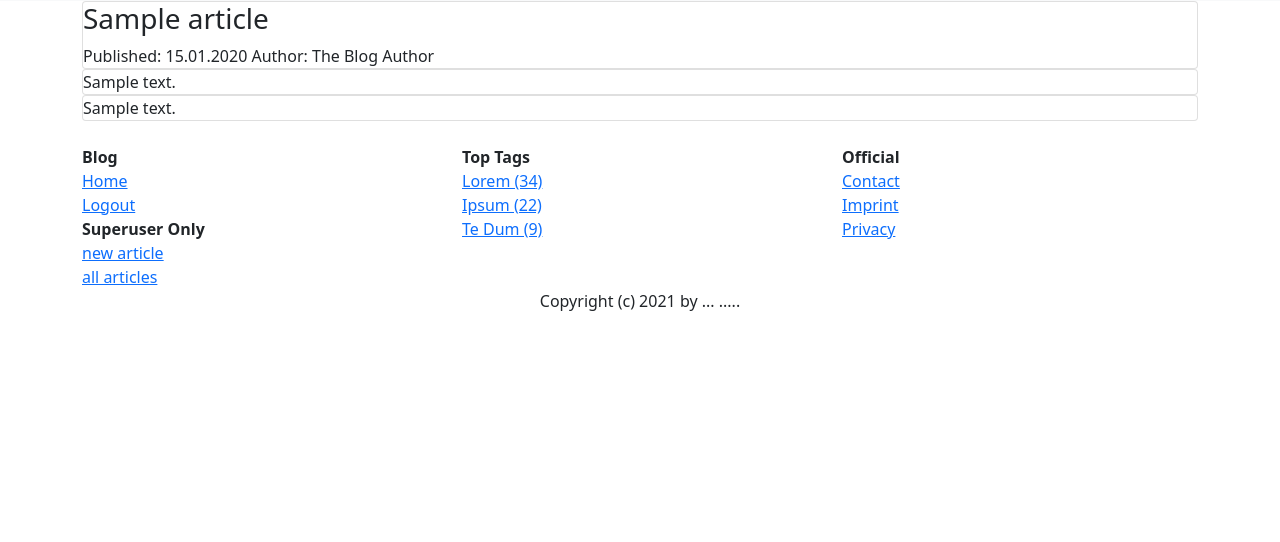
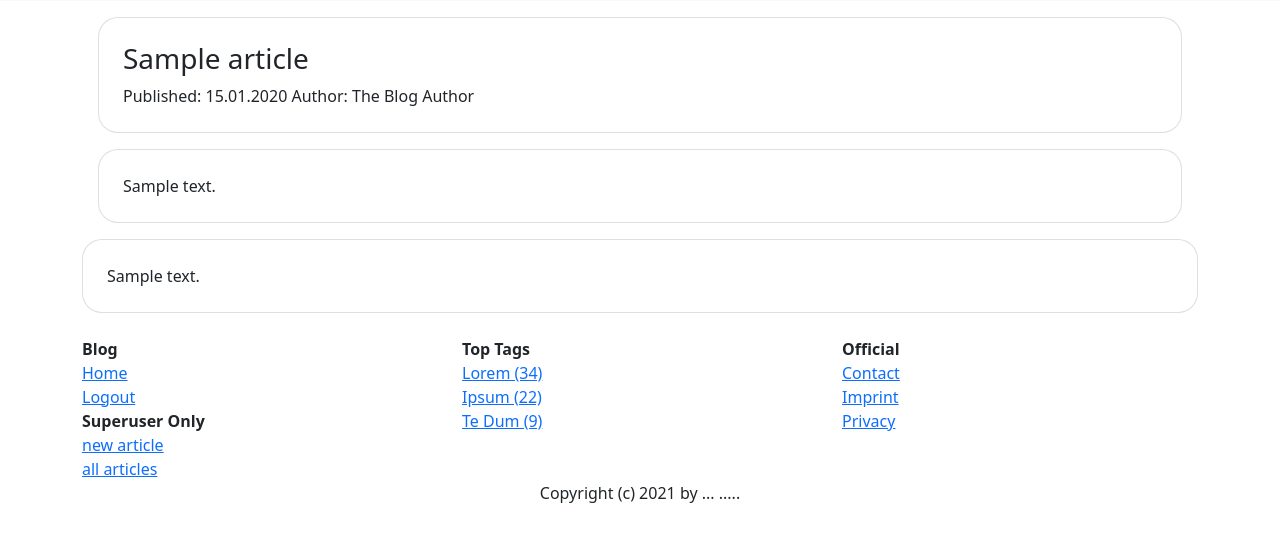
Before and after one commit to eliujulian/djangoblogdemo, a Django app: a page that uses templates/blog/article-detail.html in a window 1280 px wide. Shown: the part 55-597 px from the top of the page. Run offline with Django 3.2, Linux system fonts and the light colour scheme; a user stored in the database is signed in; tables that the repository leaves empty hold one stand-in row (values such as "Sample post").

Commit message:
style article-detail.html

```diff
--- a/templates/blog/article-detail.html
+++ b/templates/blog/article-detail.html
@@ -4,20 +4,20 @@
 {% block content %}
     <div class="container">
         <!-- Head -->
-        <div class="card">
+        <div class="card p-4 m-3" style="border-radius: 20px">
             <h3>{{ object.title }}</h3>
             Published: {{ object.date|date:"d.m.Y" }}
             Author: The Blog Author  <!-- todo genereate from db -->
         </div>
 
         <!-- Content -->
-        <div class="card">
+        <div class="card p-4 m-3" style="border-radius: 20px">
             {{ object.content|safe }}
         </div>
         <!-- Comments -->
 
         {% for comment in object.blogcomment_set.all %}
-            <div class="card">
+            <div class="card p-4" style="border-radius: 20px">
                 {{ comment }}
             </div>
         {% endfor %}
```
